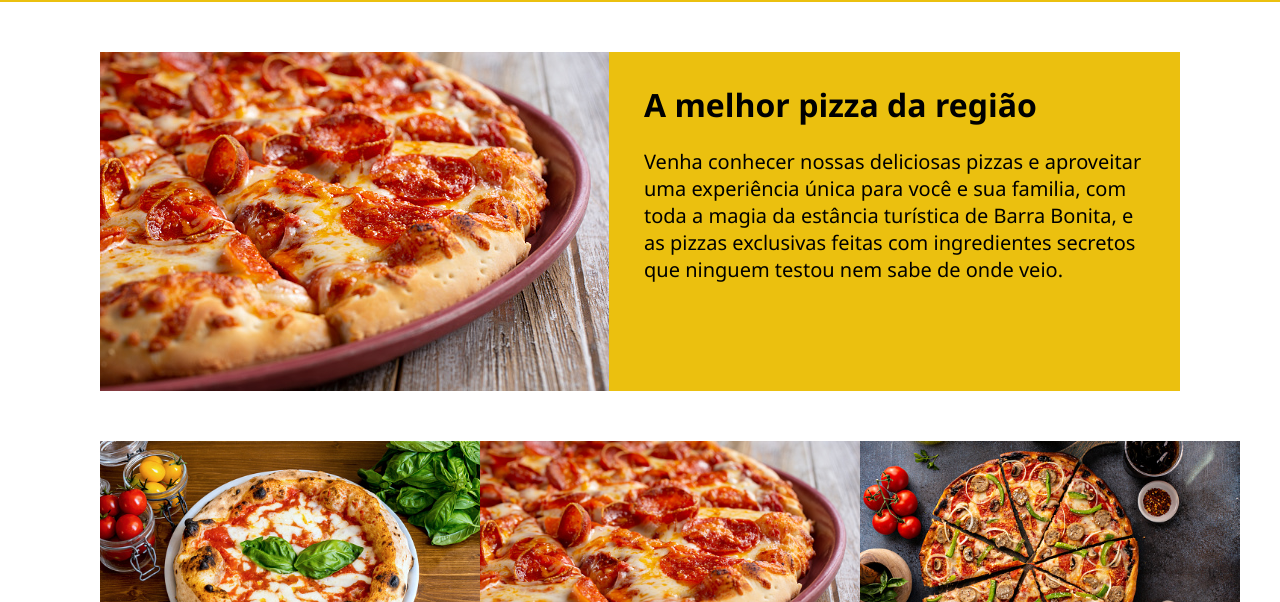
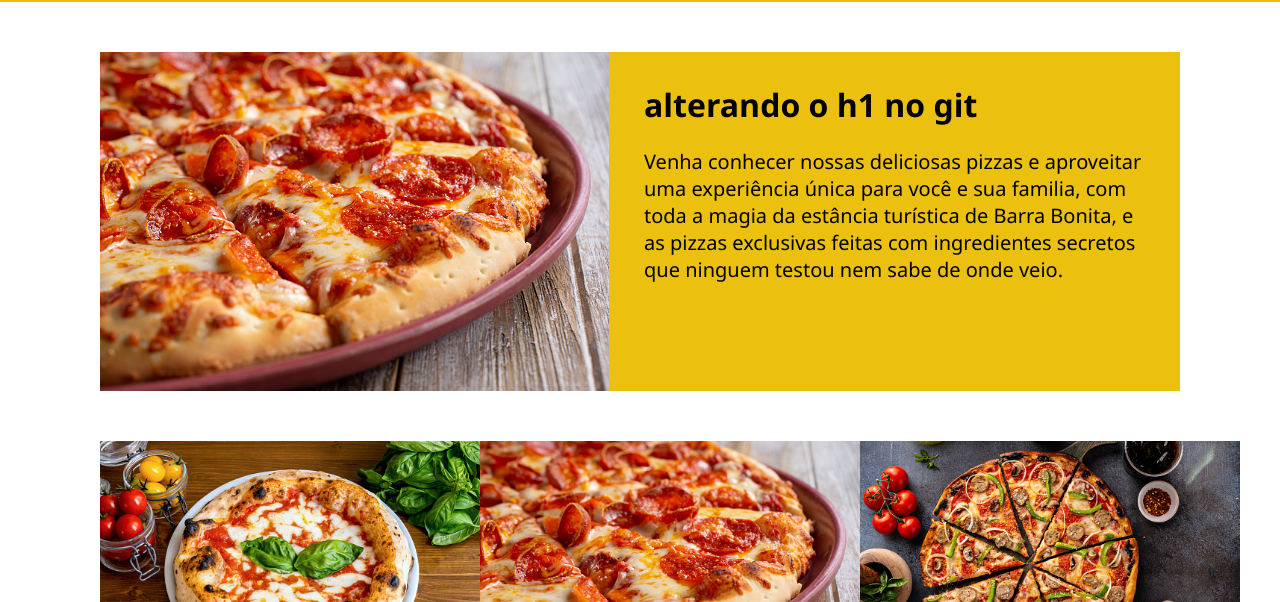
Before and after one commit to PedroJgomes22/pizza-delicio-2024, a plain HTML site: page index.html in a window 1280 px wide. Shown: the part 198-800 px from the top of the page. Drawn offline with Linux system fonts and the light colour scheme.

Commit message:
altrando o h1 no index.html
aletrando o h1

```diff
--- a/index.html
+++ b/index.html
@@ -25,7 +25,7 @@
             <img src="image/pizza2.jpg" alt="imagem de pizza">
 
             <div id="texto-home">
-                <h1>A melhor pizza da região</h1>
+                <h1>alterando o h1 no git</h1>
                 <p>
                     Venha conhecer nossas deliciosas pizzas e aproveitar uma
                     experiência única para você e sua familia, com toda a
```
